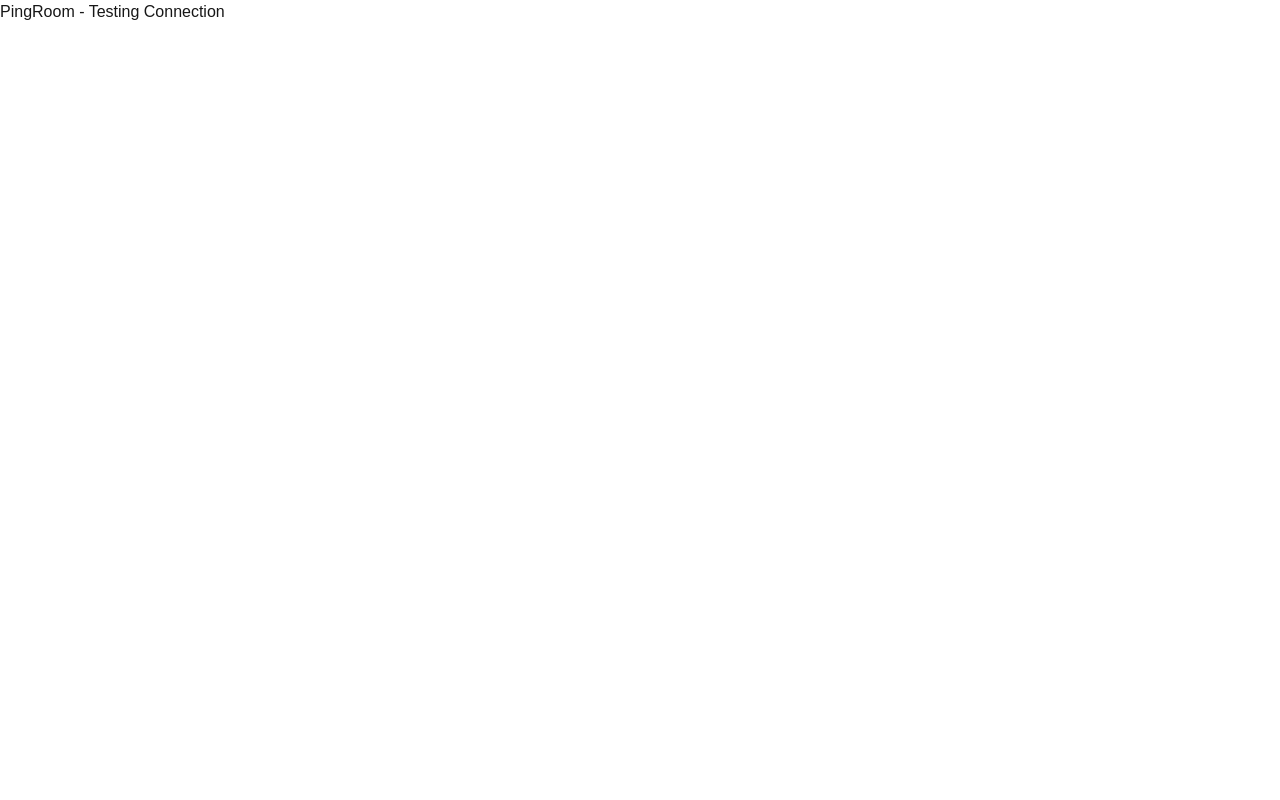
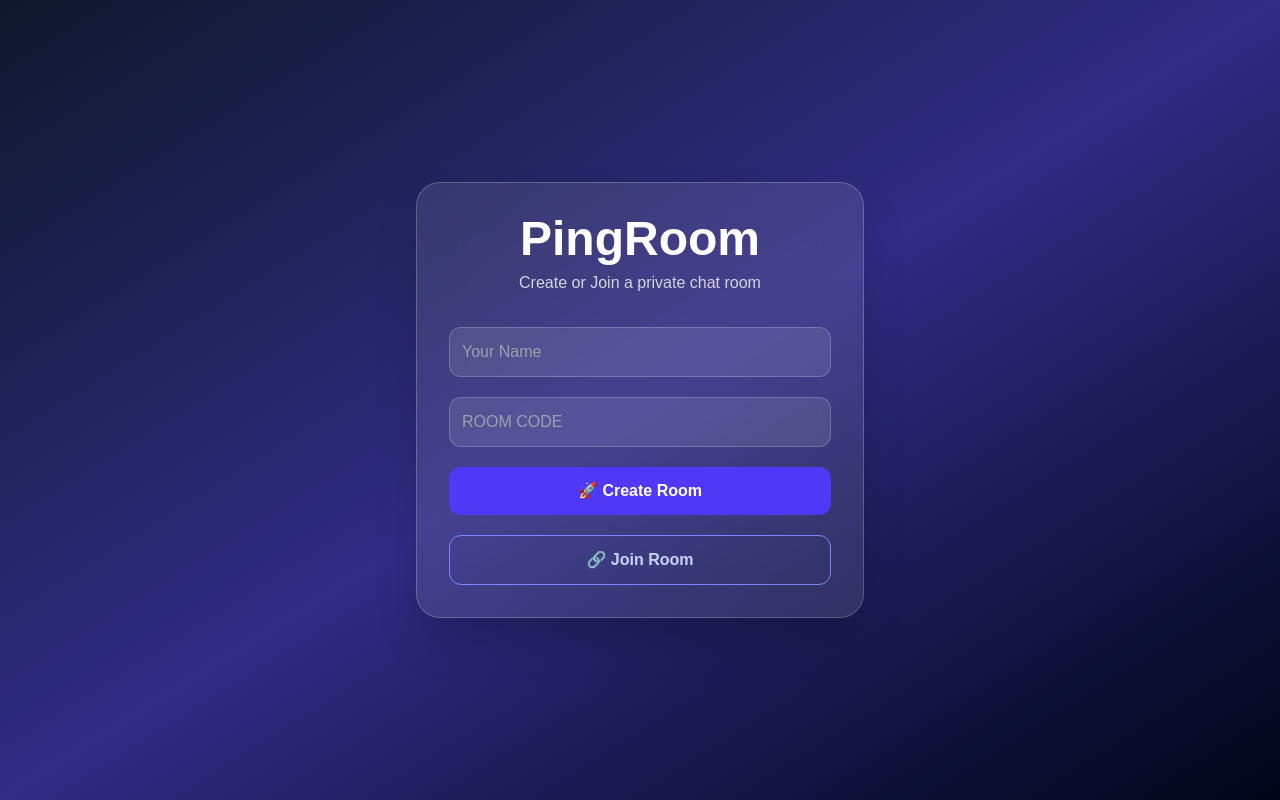
Before and after one commit to rashikacodes/ping-room, a Next.js app in the folder client/: page / in a window 1280 px wide. Built offline with nearby package versions, Linux system fonts and the light colour scheme; no server answers.

Commit message:
feat:build Home Page UI and complete room create/join flow

```diff
--- /dev/null
+++ b/client/app/chat/[roomcode]/page.tsx
@@ -0,0 +1,11 @@
+"use client";
+import { use } from "react";
+
+export default function ChatRoom({
+  params,
+}: {
+  params: Promise<{ roomcode: string }>;
+}) {
+  const { roomcode } = use(params);
+  return <div className="text-white p-8">You're in room: {roomcode}</div>;
+}
--- a/client/app/page.tsx
+++ b/client/app/page.tsx
@@ -1,20 +1,123 @@
-"use client"; // needed since we're using hooks
+"use client";
 
-import { useEffect } from "react";
+import { useEffect, useState } from "react";
+import { useRouter } from "next/navigation";
 import { socket } from "@/lib/socket";
 
 export default function Home() {
+  const router = useRouter();
+
+  const [username, setUsername] = useState("");
+  const [roomCode, setRoomCode] = useState("");
+  const [error, setError] = useState("");
+
   useEffect(() => {
-    socket.connect();
+    const handleRoomCreated = ({ roomCode }: { roomCode: string }) => {
+      router.push(`/chat/${roomCode}`);
+    };
 
-    socket.on("connect", () => {
-      console.log("Connected to server:", socket.id);
-    });
+    const handleRoomJoined = ({ roomCode }: { roomCode: string }) => {
+      router.push(`/chat/${roomCode}`);
+    };
+
+    const handleRoomError = ({ message }: { message: string }) => {
+      setError(message);
+    };
+
+    socket.on("room-created", handleRoomCreated);
+    socket.on("room-joined", handleRoomJoined);
+    socket.on("room-error", handleRoomError);
 
     return () => {
-      socket.disconnect();
+      socket.off("room-created", handleRoomCreated);
+      socket.off("room-joined", handleRoomJoined);
+      socket.off("room-error", handleRoomError);
     };
-  }, []);
+  }, [router]);
 
-  return <div>PingRoom - Testing Connection</div>;
+  const handleCreateRoom = () => {
+    if (!username.trim()) {
+      setError("Enter your username");
+      return;
+    }
+
+    setError("");
+
+    if (!socket.connected) socket.connect();
+
+    socket.emit("create-room", {
+      username: username.trim(),
+    });
+  };
+
+  const handleJoinRoom = () => {
+    if (!username.trim() || !roomCode.trim()) {
+      setError("Fill all fields");
+      return;
+    }
+
+    setError("");
+
+    if (!socket.connected) socket.connect();
+
+    socket.emit("join-room", {
+      username: username.trim(),
+      roomCode: roomCode.trim().toUpperCase(),
+    });
+  };
+
+  return (
+    <main className="min-h-screen bg-gradient-to-br from-slate-900 via-indigo-900 to-slate-950 flex items-center justify-center px-6">
+      <div className="w-full max-w-md rounded-3xl border border-white/20 bg-white/10 backdrop-blur-xl p-8 shadow-2xl">
+
+        <h1 className="text-5xl font-extrabold text-center text-white">
+          PingRoom
+        </h1>
+
+        <p className="text-center text-gray-300 mt-2 mb-8">
+          Create or Join a private chat room
+        </p>
+
+        <div className="space-y-5">
+
+          <input
+            type="text"
+            placeholder="Your Name"
+            className="w-full rounded-xl bg-white/10 border border-white/20 p-3 text-white placeholder-gray-400 outline-none focus:border-indigo-400"
+            value={username}
+            onChange={(e) => setUsername(e.target.value)}
+          />
+
+          <input
+            type="text"
+            placeholder="Room Code"
+            className="w-full rounded-xl bg-white/10 border border-white/20 p-3 uppercase text-white placeholder-gray-400 outline-none focus:border-indigo-400"
+            value={roomCode}
+            onChange={(e) => setRoomCode(e.target.value.toUpperCase())}
+          />
+
+          {error && (
+            <p className="text-red-400 text-sm text-center">
+              {error}
+            </p>
+          )}
+
+          <button
+            onClick={handleCreateRoom}
+            className="w-full rounded-xl bg-indigo-600 py-3 font-semibold text-white transition hover:bg-indigo-500"
+          >
+            🚀 Create Room
+          </button>
+
+          <button
+            onClick={handleJoinRoom}
+            className="w-full rounded-xl border border-indigo-400 py-3 font-semibold text-indigo-200 transition hover:bg-indigo-500 hover:text-white"
+          >
+            🔗 Join Room
+          </button>
+
+        </div>
+      </div>
+    </main>
+  );
 }
```
